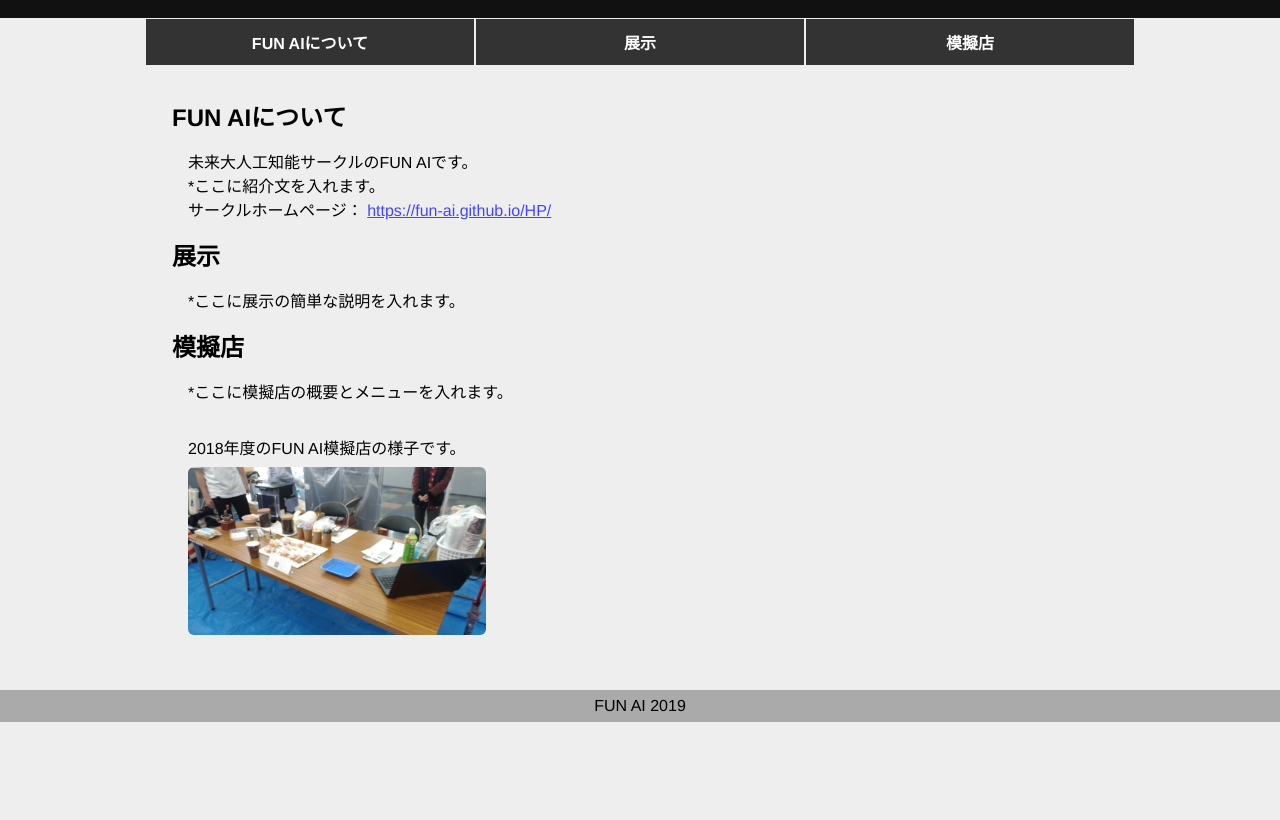
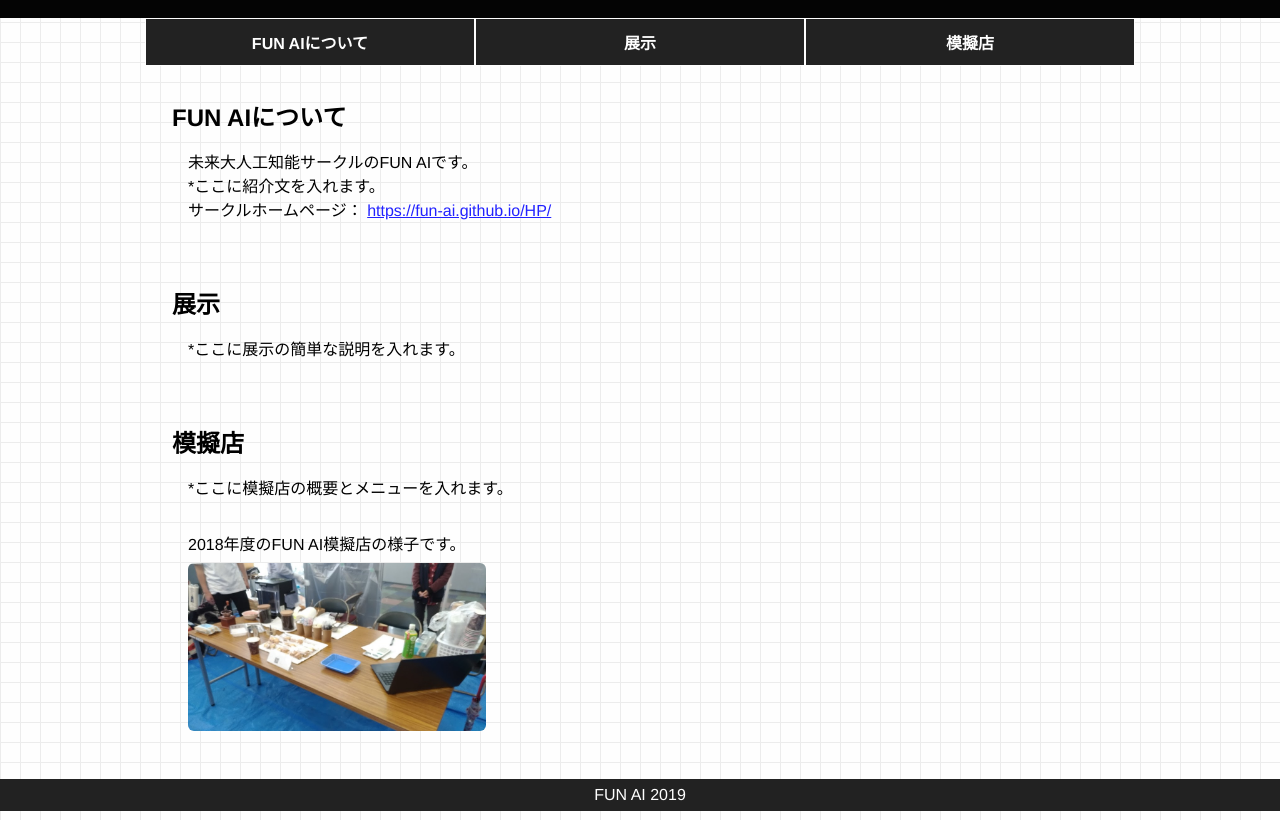
Before and after one commit to FUN-AI/miraisai_2019, a plain HTML site: page index.html in a window 1280 px wide. Shown: the part 78-898 px from the top of the page. Before the commit the page ends 809 px from the top, so only its background shows below. Drawn offline with Linux system fonts and the light colour scheme.

Commit message:
見た目の変更

```diff
--- a/css/base.css
+++ b/css/base.css
@@ -1,11 +1,9 @@
 :root {
 	/* 色の設定 */
-	--color_text: #111111;
-	--color_background: #EEEEEE;
-	--color_background2: #CCCCCC;
-	--color_accent: #AAAAAA;
-	--color_link: #4444FF;
-	--color_grass: #CCCCCCAC;
+	--color_text: #040404;
+	--color_background: #FEFEFE;
+	--color_link: #2222FF;
+	--color_dark: #222222;
 }
 
 * {
@@ -15,6 +13,10 @@
 
 body {
 	background-color: var(--color_background);
+
+	max-width:100vw;
+	background-image: linear-gradient(#ECECEC 1px, transparent 0), linear-gradient(90deg, #ECECEC 1px, transparent 0);
+	background-size: 20px 20px;
 }
 
 p {
--- a/css/m2019.css
+++ b/css/m2019.css
@@ -10,6 +10,10 @@
 
 #main {
     padding: 2em;
+}
+
+#main h2:nth-of-type(n+2) {
+    padding-top: 2em;
 }
 
 #menu {
@@ -32,7 +36,7 @@
     width: 33%;
     height: 100%;
     text-align: center;
-    background-color: #333;
+    background-color: var(--color_dark);
     float: left;
     position: relative;
     padding: 0;
@@ -42,7 +46,7 @@
 
 #menu li {
     text-decoration: none;
-    color: #fff;
+    color: var(--color_background);
     font-weight: bold;
 
     position: absolute;
@@ -52,10 +56,11 @@
 }
 
 #foot {
-    background: var(--color_accent);
+    background: var(--color_dark);
     width: 100%;
     height: 100%;
     position: relative;
+    color: var(--color_background);
 }
 
 .msgCenter {
```
